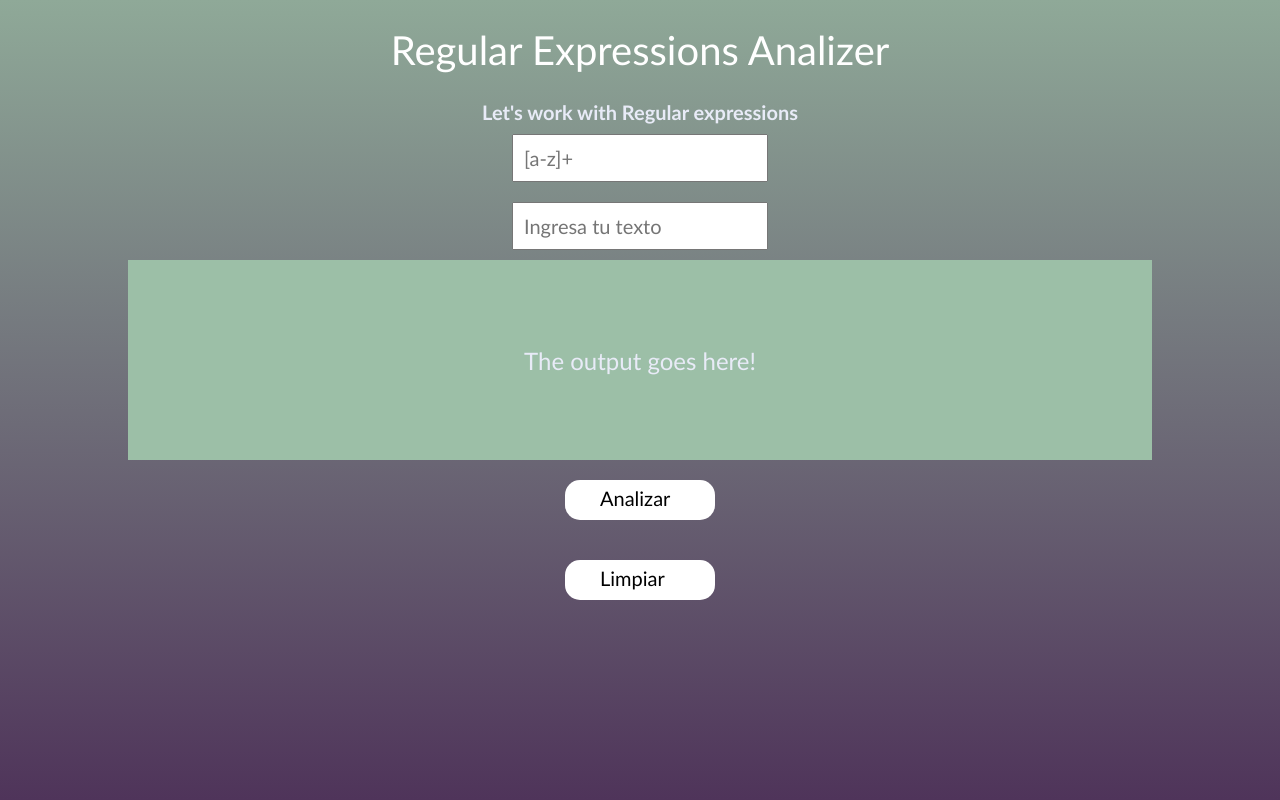
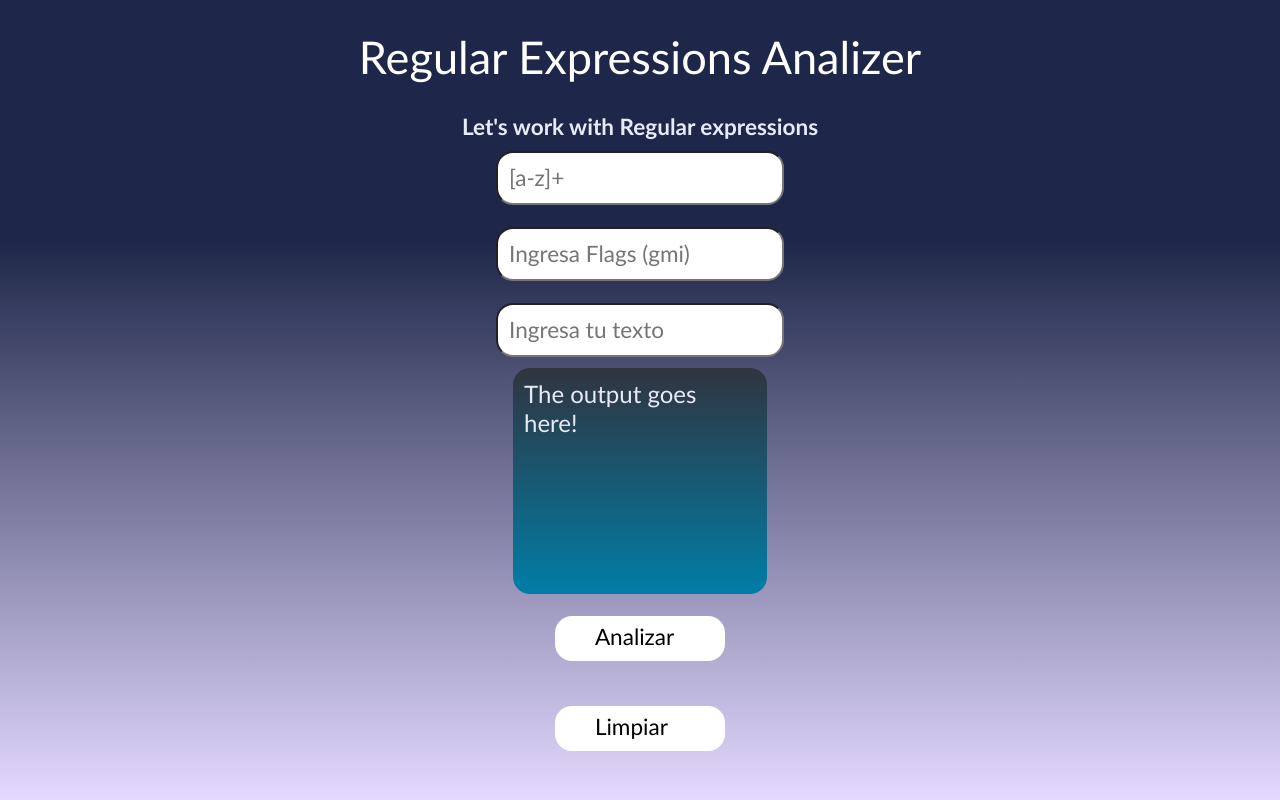
Before and after one commit to Magi3654/RegularExpressions, a website built with Vite: page index.html in a window 1280 px wide. Built offline with nearby package versions, Linux system fonts and the light colour scheme; a web font is replaced by a local one.

Commit message:
adding flags, styles

```diff
--- a/index.html
+++ b/index.html
@@ -13,10 +13,13 @@
     <h1>Let's work with Regular expressions </h1>
 
     <input type="text" id="expresion" placeholder="[a-z]+">
+    <input type="text" id =flag placeholder="Ingresa Flags (gmi)">
     <input type="text" id='generalInput' placeholder="Ingresa tu texto"></input>
+    <div class="container">
     <p class =' result ' >
     The output goes here!
     </p>
+  </div>
     <button id ='clickBtn' > Analizar
     </button>
     <button id="limpiarBtn">Limpiar
--- a/main.js
+++ b/main.js
@@ -3,13 +3,15 @@ const btn2 = document.getElementById("limpiarBtn");
 const pTag = document.querySelector(" .result ");
 let generalInput = document.getElementById("generalInput");
 let expresionR = document.getElementById("expresion");
+let flags = document. getElementById("flag");
 btn.addEventListener("click", (e) => {
   let myString = generalInput.value;
   let expresionRV=expresionR.value;
-  const regPattern = RegExp(expresionRV, "gimu");
+  let expFlag=flags.value;
+  const regPattern = RegExp(expresionRV, expFlag);
   const result = myString.match(regPattern);
   if (result) {
-    pTag.innerHTML = "Coincidencia: "+ result;
+    pTag.innerHTML = `Coincidencia: ${result.length}; ` +`${result}`;
   } else pTag.innerHTML = "Coincidencia: 0";
 });
 
@@ -19,4 +21,6 @@ limpiarBtn.addEventListener("click", () => {
   pTag.innerHTML="";
 });
 
+
+
 // falta hponer el numero de conincidencias
--- a/style.css
+++ b/style.css
@@ -11,10 +11,10 @@
     padding: 0;
     box-sizing: border-box;
     font-family:'Gill Sans', 'Gill Sans MT', Calibri, 'Trebuchet MS', sans-serif;
-    font-size: 62.5%;
+    font-size: 70.5%;
 }
 body{
-    background: linear-gradient(#8FA998, #4F345A);
+    background: linear-gradient(#1E2749 30%, #E4D9FF);
     background-repeat: no-repeat;
     height: 100%;
     margin: 0;
@@ -38,15 +38,23 @@ header{
     align-items: center;
     margin: 2rem;
 }
+.container{
+    background: linear-gradient(#30343F, #007EA7);
+    color:#E8EBF7;
+    display: flex;
+    flex-direction:row;
+    flex-wrap:wrap;
+    border-radius: 1.5rem;
+    min-height: 20rem;
+    max-width: 80rem;
+    overflow-y: scroll;
+
+}
 .result{
-    background-color: #9CBFA7;
-    color:#E8EBF7;
+    padding: 1rem;
     font-size:x-large;
     width: 80%;
     min-height: 20rem;
-    display: flex;
-    flex-direction:row;
-    flex-wrap:wrap;
     justify-content: center;
     align-items: center;
 
@@ -65,17 +73,25 @@ button{
 
 }
 input{
-    size:8rem;
+
     font-size: 2rem;
     flex-wrap: wrap-reverse;
     justify-content: right;
     margin:  1rem ;
     padding: 1rem ;
+    display: flex;
+    flex-direction:row;
+    flex-wrap:wrap;
+    border-radius: 1.5rem;
+    max-height: 20rem;
+    max-width: 40rem;
 
 }
 h1{
     font-size: 2rem;
     color: #E8EBF7;
-
+    display: flex;
+    flex-direction:row;
+    flex-wrap:wrap;
 
 }
```
